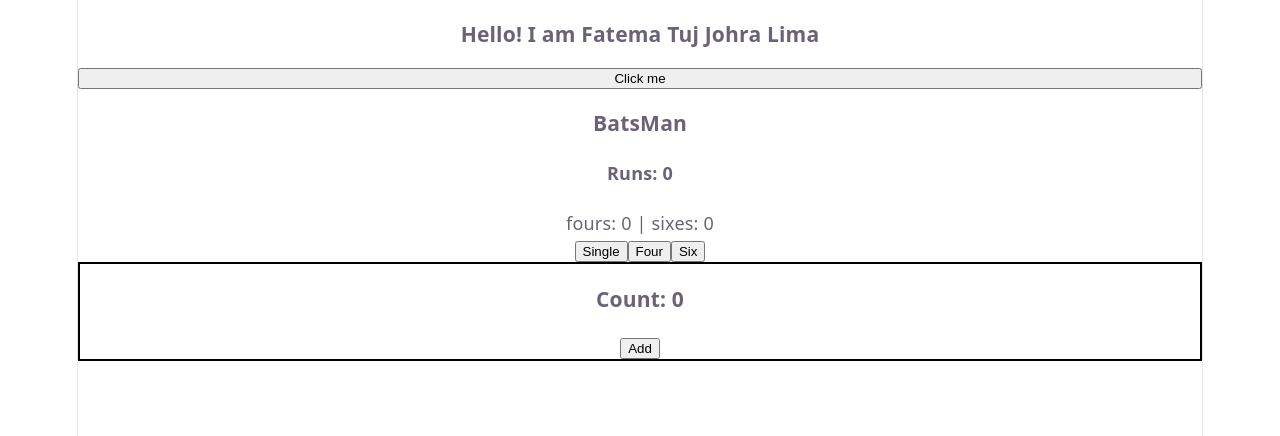
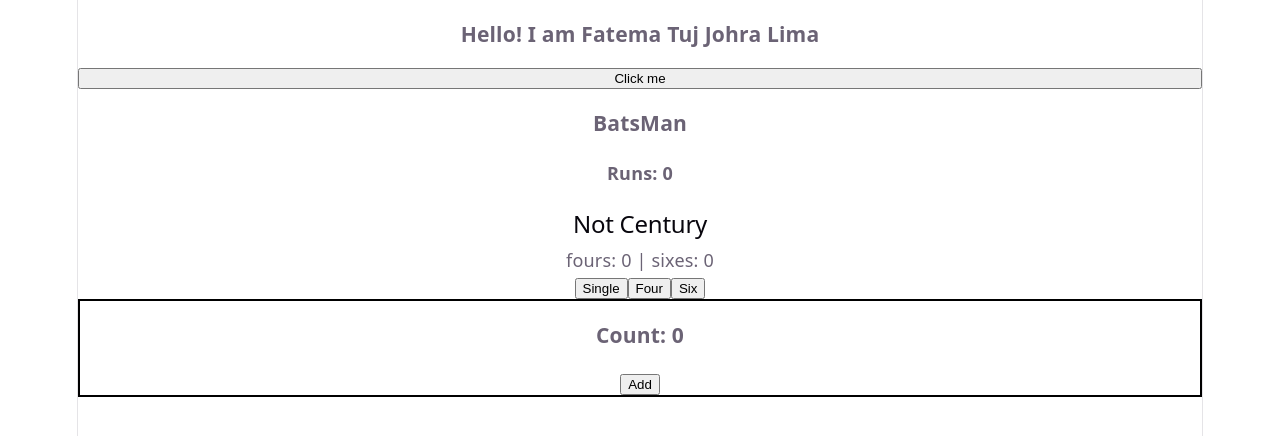
Before and after one commit to fatematujjohralima/my-first-react-app, a React (Vite) app: page / in a window 1280 px wide. Shown: the top 436 px of the page. Built offline with nearby package versions, Linux system fonts and the light colour scheme.

Commit message:
add century display based on run count

```diff
--- a/src/Player.jsx
+++ b/src/Player.jsx
@@ -23,6 +23,9 @@ export default function Player() {
         <div>
             <h3>BatsMan</h3>
             <h4>Runs: {run}</h4>
+            {
+                run >= 100 ? <h2>Century</h2> : <h2>Not Century</h2>
+            }
             <p> fours: {four} | sixes: {six} </p>
             <button onClick={handleSingle}>Single</button>
             <button onClick={handleFour}>Four</button>
```
